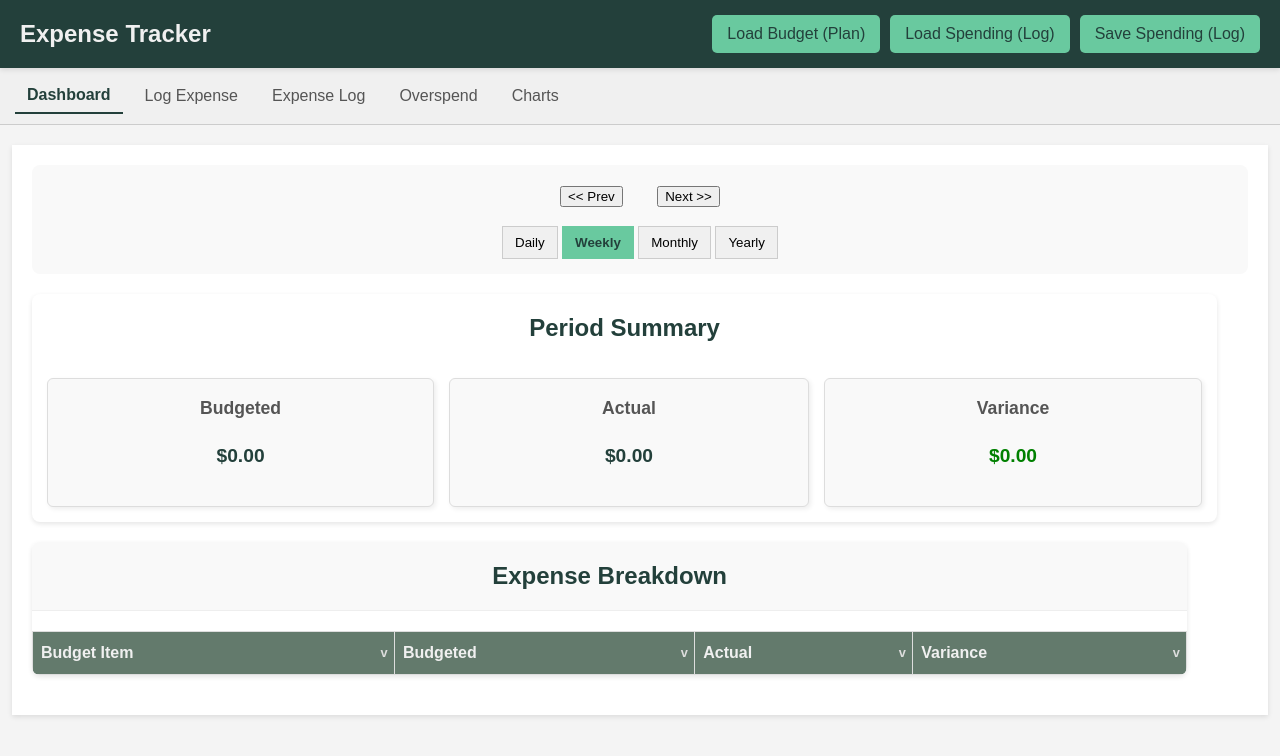
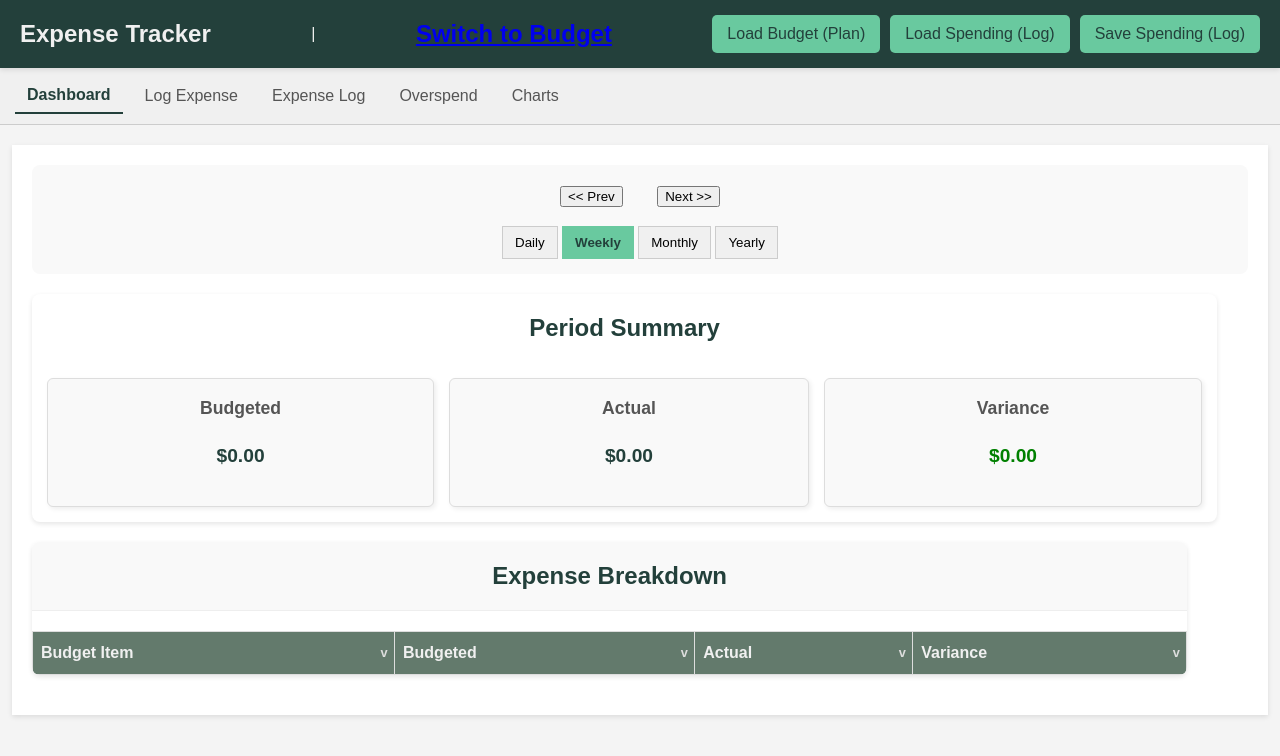
Before and after one commit to holoz0r/MM, a plain HTML site: page expenses.html in a window 1280 px wide. Drawn offline with nearby package versions, Linux system fonts and the light colour scheme.

Commit message:
Add link to switch to Budget in header

```diff
--- a/expenses.html
+++ b/expenses.html
@@ -51,7 +51,7 @@
 
     <header class="header">
         <div class="header-top">
-            <h1>Expense Tracker</h1>
+            <h1>Expense Tracker</h1> | <h1><a href="index.html">Switch to Budget</a></h1>
             <div class="header-actions">
                 <button id="btnLoadBudget">Load Budget (Plan)</button>
                 <button id="btnLoadSpending">Load Spending (Log)</button>
```
